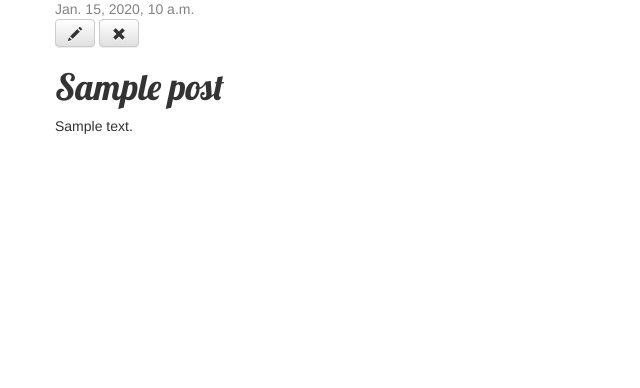
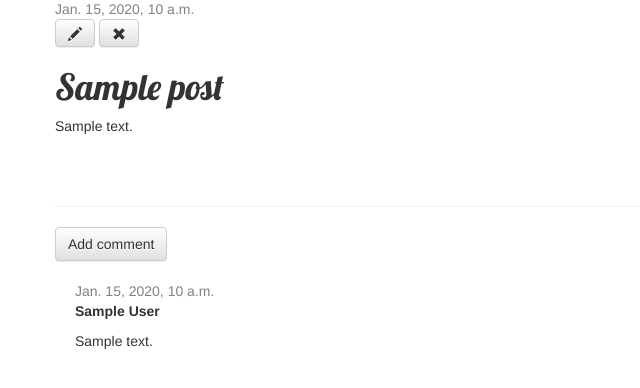
Before and after one commit to kizeki/my-first-django-blog, a Django app: page /post/1/ in a window 1280 px wide. Shown: the part 145-533 px from the top of the page, without its empty margins (0-640 px from the left). Run offline with Django 3.2, Linux system fonts and the light colour scheme; a user stored in the database is signed in; tables that the repository leaves empty hold one stand-in row (values such as "Sample post"); some libraries are stand-ins or nearby versions.

Commit message:
Add comment and approve it

```diff
--- a/mysite/blog/admin.py
+++ b/mysite/blog/admin.py
@@ -1,4 +1,6 @@
 from django.contrib import admin
-from .models import Post
+from .models import Post, Comment
+
 
 admin.site.register(Post)
+admin.site.register(Comment)
--- a/mysite/blog/models.py
+++ b/mysite/blog/models.py
@@ -16,3 +16,20 @@ class Post(models.Model):
 
     def __str__(self):
         return self.title
+
+class Comment(models.Model):
+    post = models.ForeignKey('blog.Post', related_name='comments')
+    author = models.CharField(max_length=200)
+    text = models.TextField()
+    created_date = models.DateTimeField(default=timezone.now)
+    approved_comment = models.BooleanField(default=False)
+
+    def approve(self):
+        self.approved_comment = True
+        self.save()
+
+    def approved_comments(self):
+        return self.comments.filter(approved_comment=True)
+
+    def __str__(self):
+        return self.text
--- a/mysite/blog/static/css/blog.css
+++ b/mysite/blog/static/css/blog.css
@@ -44,3 +44,7 @@ h1, h2, h3, h4 {
 .post h1 a, .post h1 a:visited {
     color: #000000;
 }
+
+.comment {
+    margin: 20px 0px 20px 20px;
+}
--- a/mysite/blog/templates/blog/post_detail.html
+++ b/mysite/blog/templates/blog/post_detail.html
@@ -16,4 +16,25 @@
         <h1>{{ post.title }}</h1>
         <p>{{ post.text|linebreaksbr }}</p>
     </div>
+
+    <hr>
+    <a class="btn btn-default" href="{% url 'add_comment_to_post' pk=post.pk %}">Add comment</a>
+
+    {% for comment in post.comments.all %}
+        {% if user.is_authenticated or comment.approved_comment %}
+        <div class="comment">
+            <div class="date">
+                {{ comment.created_date }}
+                {% if not comment.approved_comment %}
+                    <a class="btn btn-default" href="{% url 'comment_remove' pk=comment.pk %}"><span class="glyphicon glyphicon-remove"></span></a>
+                    <a class="btn btn-default" href="{% url 'comment_approve' pk=comment.pk %}"><span class="glyphicon glyphicon-ok"></span></a>
+                {% endif %}
+            </div>
+            <strong>{{ comment.author }}</strong>
+            <p>{{ comment.text|linebreaks }}</p>
+        </div>
+        {% endif %}
+    {% empty %}
+        <p>No comments here yet :(</p>
+    {% endfor %}
 {% endblock %}
--- a/mysite/blog/templates/blog/post_draft_list.html
+++ b/mysite/blog/templates/blog/post_draft_list.html
@@ -3,9 +3,11 @@
 {% block content %}
     {% for post in posts %}
         <div class="post">
-            <p class="date">created: {{ post.created_date|date:'d-m-Y' }}</p>
+            <!-- <p class="date">created: {{ post.created_date|date:'d-m-Y' }}</p> -->
+            <div class="date">publish: {{ post.published_date }}</div>
             <h1><a href="{% url 'post_detail' pk=post.pk %}">{{ post.title }}</a></h1>
             <p>{{ post.text|truncatechars:200 }}</p>
+            <a href="{% url 'post_detail' pk=post.pk %}">Comments: {{ post.comments.count }}</a>
         </div>
     {% endfor %}
 {% endblock %}
--- a/mysite/blog/templates/blog/post_list.html
+++ b/mysite/blog/templates/blog/post_list.html
@@ -8,6 +8,7 @@
             </div>
             <h1><a href="{% url 'post_detail' pk=post.pk %}">{{ post.title }}</a></h1>
             <p>{{ post.text|linebreaksbr }}</p>
+            <a href="{% url 'post_detail' pk=post.pk %}">Comments: {{ post.approved_comments.count }}</a>
         </div>
     {% endfor %}
 {% endblock %}
--- a/mysite/blog/urls.py
+++ b/mysite/blog/urls.py
@@ -9,4 +9,7 @@ urlpatterns = [
     url(r'^drafts/$', views.post_draft_list, name='post_draft_list'),
     url(r'^post/(?P<pk>\d+)/publish/$', views.post_publish, name='post_publish'),
     url(r'^post/(?P<pk>\d+)/remove/$', views.post_remove, name='post_remove'),
+    url(r'^post/(?P<pk>\d+)/comment/$', views.add_comment_to_post, name='add_comment_to_post'),
+    url(r'^comment/(?P<pk>\d+)/approve/$', views.comment_approve, name='comment_approve'),
+    url(r'^comment/(?P<pk>\d+)/remove/$', views.comment_remove, name='comment_remove'),
 ]
--- a/mysite/blog/views.py
+++ b/mysite/blog/views.py
@@ -3,9 +3,8 @@ from django.utils import timezone
 from django.shortcuts import render, get_object_or_404
 from django.shortcuts import redirect
 from django.contrib.auth.decorators import login_required
-from .models import Post
-from .forms import PostForm
-
+from .models import Post, Comment
+from .forms import PostForm, CommentForm
 
 # Create your views here.
 
@@ -70,3 +69,29 @@ def post_remove(request, pk):
     post = get_object_or_404(Post, pk=pk)
     post.delete()
     return redirect('post_list')
+
+@login_required
+def add_comment_to_post(request, pk):
+    post = get_object_or_404(Post, pk=pk)
+    if request.method == "POST":
+        form = CommentForm(request.POST)
+        if form.is_valid():
+            comment = form.save(commit=False)
+            comment.post = post
+            comment.save()
+            return redirect('post_detail', pk=post.pk)
+    else:
+        form = CommentForm()
+    return render(request, 'blog/add_comment_to_post.html', {'form': form})
+
+@login_required
+def comment_approve(request, pk):
+    comment = get_object_or_404(Comment, pk=pk)
+    comment.approve()
+    return redirect('post_detail', pk=comment.post.pk)
+
+@login_required
+def comment_remove(request, pk):
+    comment = get_object_or_404(Comment, pk=pk)
+    comment.delete()
+    return redirect('post_detail', pk=comment.post.pk)
```
Also changed, not shown: mysite/blog/forms.py (+7 -1 lines), mysite/blog/templates/blog/add_comment_to_post.html (added, +9 -0 lines), mysite/blog/migrations/0002_comment.py (added).
